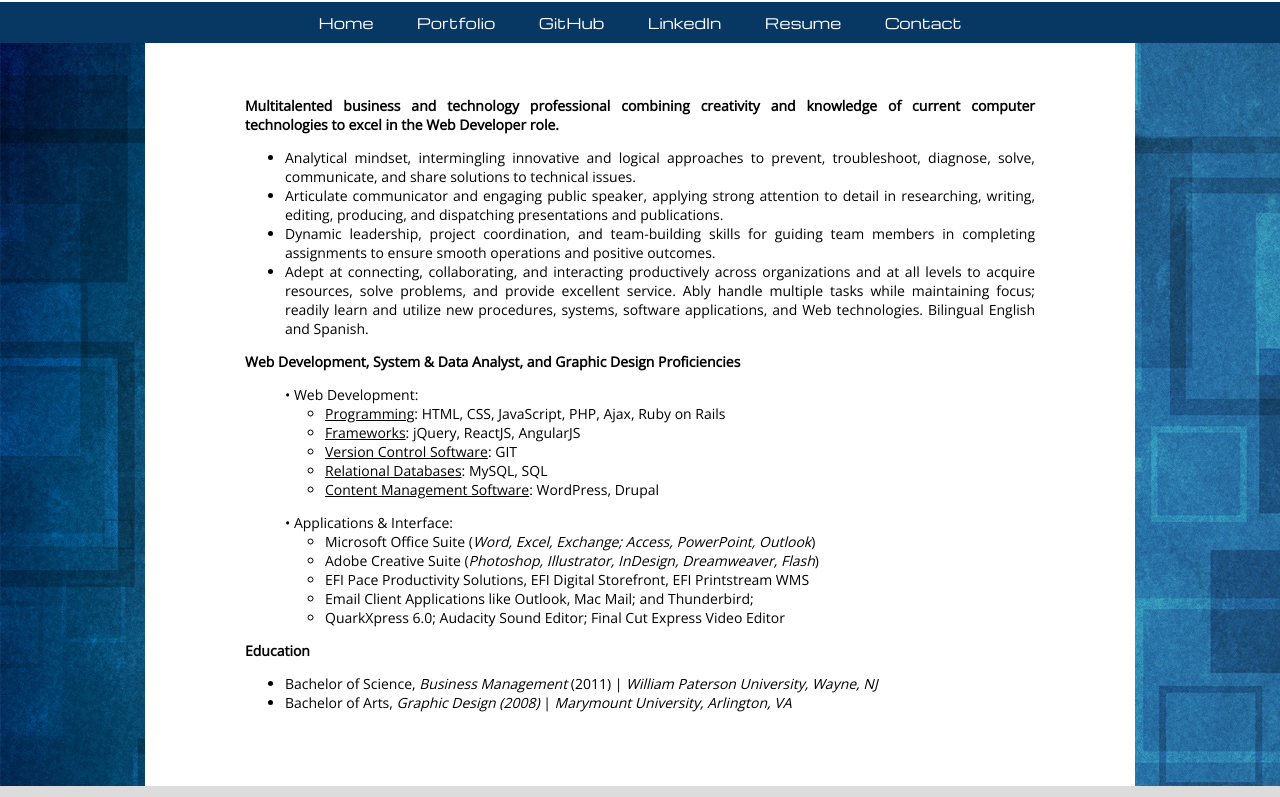
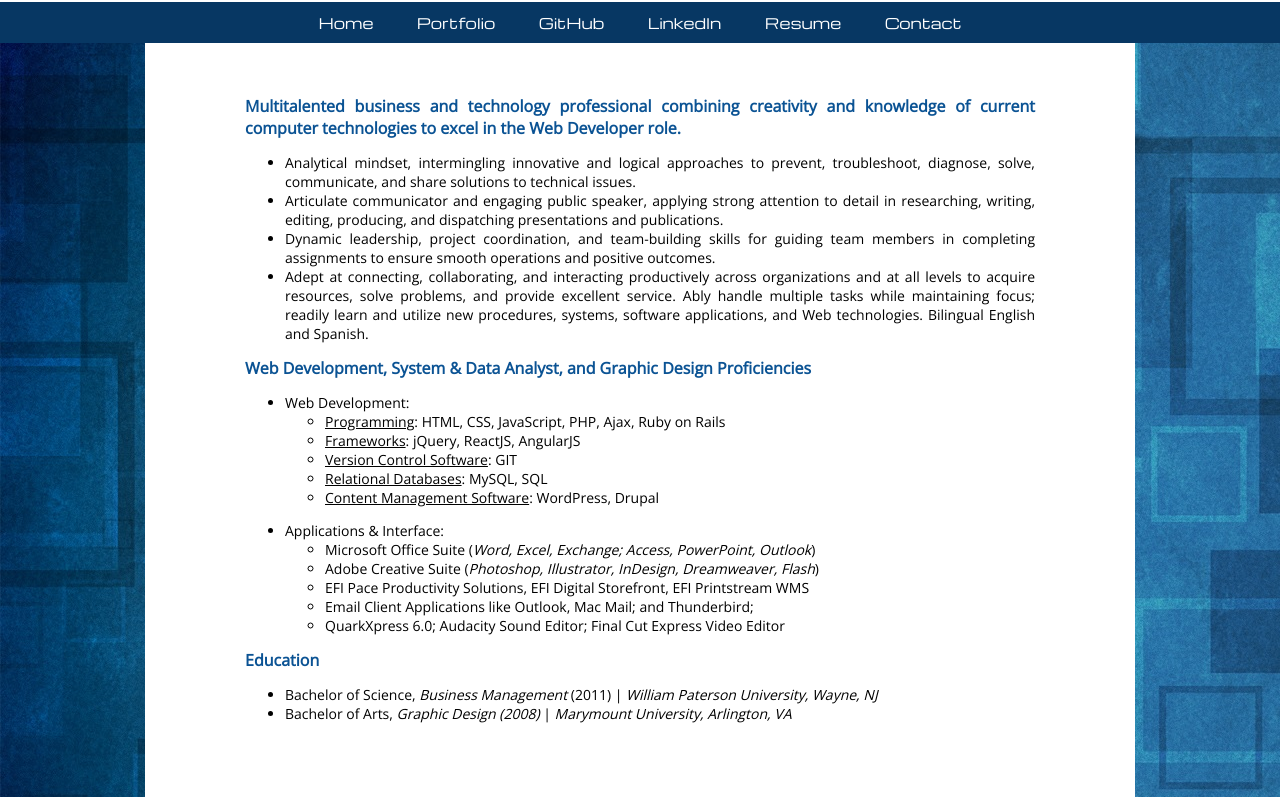
Before and after one commit to jyamashiro24/jeffrey-1.0, a plain HTML site: page resume.html in a window 1280 px wide. Shown: the part 78-875 px from the top of the page. Drawn offline with nearby package versions, Linux system fonts and the light colour scheme.

Commit message:
Created Jeffrey Version 1.04
Change <p> to <h2> on sections of the resume page.

```diff
--- a/resume.html
+++ b/resume.html
@@ -30,7 +30,7 @@
     <div class="navbar-header">
     </div>
 	<div class="resume-container">
-		<p><b>Multitalented business and technology professional combining creativity and knowledge of current computer technologies to excel in the Web Developer role.</b></p>
+		<h2><b>Multitalented business and technology professional combining creativity and knowledge of current computer technologies to excel in the Web Developer role.</b></h2>
 		    <ul>
 		    	<li>Analytical mindset, intermingling innovative and logical approaches to prevent, troubleshoot, diagnose, solve, communicate, and share solutions to technical issues.</li></ol>
 		    	<li>Articulate communicator and engaging public speaker, applying strong attention to detail in researching, writing, editing, producing, and dispatching presentations and publications.</li></ol>
@@ -38,17 +38,19 @@
 		   		<li>Adept at connecting, collaborating, and interacting productively across organizations and at all levels to acquire resources, solve problems, and provide excellent service. Ably handle multiple tasks while maintaining focus; readily learn and utilize new procedures, systems, software applications, and Web technologies. Bilingual English and Spanish.</li></ol>
 		    </ul>
 
-		<p><b>Web Development, System & Data Analyst, and Graphic Design Proficiencies</b></p>
-			<ol>&#8226; Web Development:
-			    <ul>
+		<h2><b>Web Development, System & Data Analyst, and Graphic Design Proficiencies</b></h2>
+			<ul>
+				<li>Web Development:</li>
+				<ul>
 					<li><u>Programming</u>: HTML, CSS, JavaScript, PHP, Ajax, Ruby on Rails</li>
 					<li><u>Frameworks</u>: jQuery, ReactJS, AngularJS</li>
-				    <li><u>Version Control Software</u>: GIT</li>
-				    <li><u>Relational Databases</u>: MySQL, SQL</li>
-				    <li><u>Content Management Software</u>: WordPress, Drupal</li>
+			    	<li><u>Version Control Software</u>: GIT</li>
+			    	<li><u>Relational Databases</u>: MySQL, SQL</li>
+			   		<li><u>Content Management Software</u>: WordPress, Drupal</li>
 				</ul>
-			</ol>
-		    <ol>&#8226; Applications & Interface:
+			</ul>
+		    <ul>
+		    	<li>Applications & Interface:</li>
 		    	<ul>
 		    		<li>Microsoft Office Suite (<i>Word, Excel, Exchange; Access, PowerPoint, Outlook</i>)</li>
 		    		<li>Adobe Creative Suite (<i>Photoshop, Illustrator, InDesign, Dreamweaver, Flash</i>)</li>
@@ -56,8 +58,8 @@
 		    		<li>Email Client Applications like Outlook, Mac Mail; and Thunderbird; </li>
 		    		<li>QuarkXpress 6.0; Audacity Sound Editor; Final Cut Express Video Editor</li>
 		    	</ul>
-			</ol>
-		<p><b>Education</b></p>
+			</ul>
+		<h2><b>Education</b></h2>
 			<ul>
 				<li>Bachelor of Science, <i>Business Management</i> (2011) | <i>William Paterson University, Wayne, NJ</i></li>
 				<li>Bachelor of Arts, <i>Graphic Design (2008)</i> | <i>Marymount University, Arlington, VA</i></li>
--- a/stylesheet.css
+++ b/stylesheet.css
@@ -21,6 +21,7 @@
 		font-family: Michroma, serif;
 	}
 	h2{
+		font-family: Open Sans, serif;
 		font-size: 16px;
 		color: #0b5394;
 	}
@@ -227,6 +228,9 @@
 		text-align: justify;
 		background-color: white;
 	}
+	.resume-container ul{
+		text-decoration: all;
+	}
 /*This ends the resume page section*/
 
 
```
